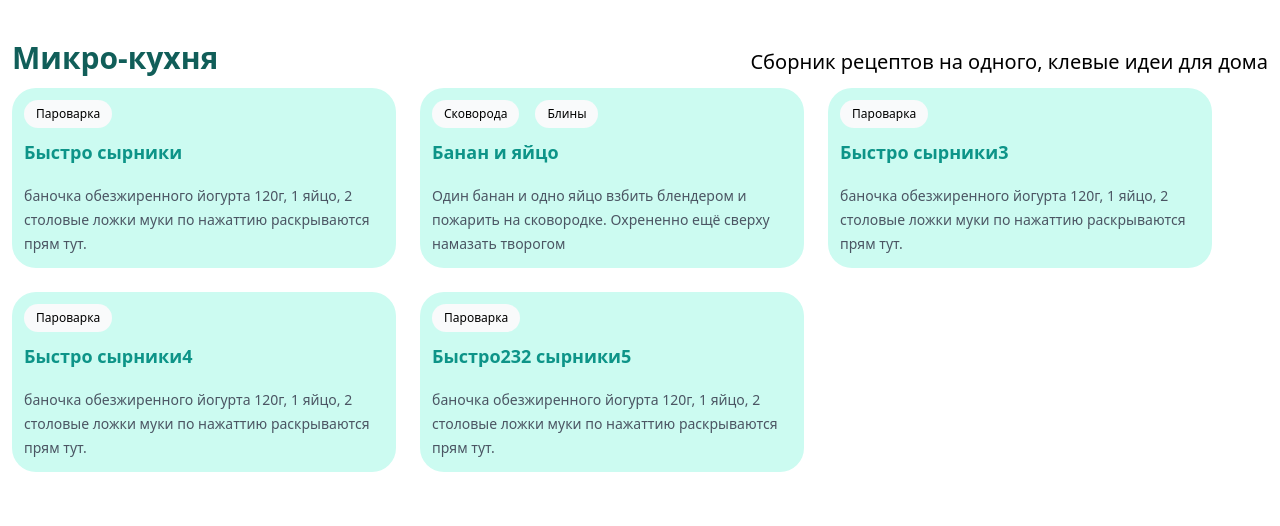
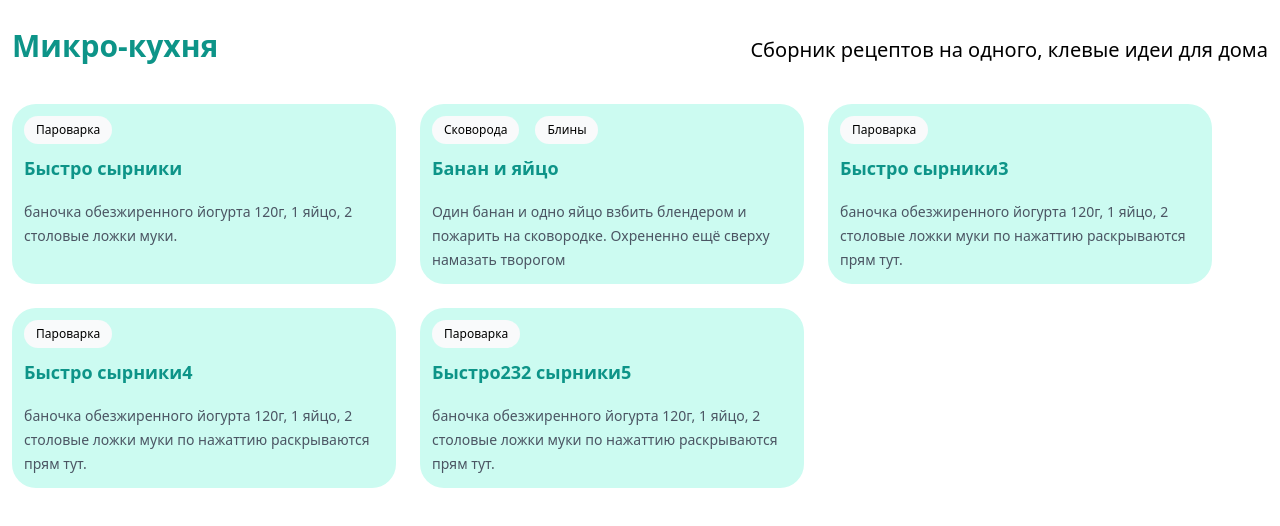
Before and after one commit to thefrol/go-vue-recipe-blog, a plain HTML site: page web/index.html in a window 1280 px wide. Drawn offline with nearby package versions, Linux system fonts and the light colour scheme.

Commit message:
fix: web поправить отступы шапки

```diff
--- a/web/index.html
+++ b/web/index.html
@@ -12,7 +12,7 @@
           recipes: [
             {
               name: "Быстро сырники",
-              text: "баночка обезжиренного йогурта 120г, 1 яйцо, 2 столовые ложки муки по нажаттию раскрываются прям тут.",
+              text: "баночка обезжиренного йогурта 120г, 1 яйцо, 2 столовые ложки муки.",
               tags: ["Пароварка"],
             },
             {
@@ -42,9 +42,9 @@
   </head>
   <body>
     <header
-      class="mt-10 mx-3 flex flex-row flex-wrap items-baseline content-between"
+      class="mt-7 mx-3 flex flex-row flex-wrap items-baseline content-between"
     >
-      <h1 class="text-3xl font-bold text-teal-800 mr-auto pr-10">
+      <h1 class="text-3xl font-bold text-teal-600 mr-auto pr-10">
         Микро-кухня
       </h1>
       <p class="text-xl text-left">
@@ -52,7 +52,7 @@
       </p>
     </header>
     <main>
-      <div x-data="recipes()" class="flex border-gray-200 flex-row flex-wrap">
+      <div x-data="recipes()" class="flex border-gray-200 flex-row flex-wrap mt-7">
         <template x-for="recipe in recipes">
           <article
             class="max-w-sm flex-col items-start p-3 m-3 justify-between bg-teal-100 rounded-3xl"
```
